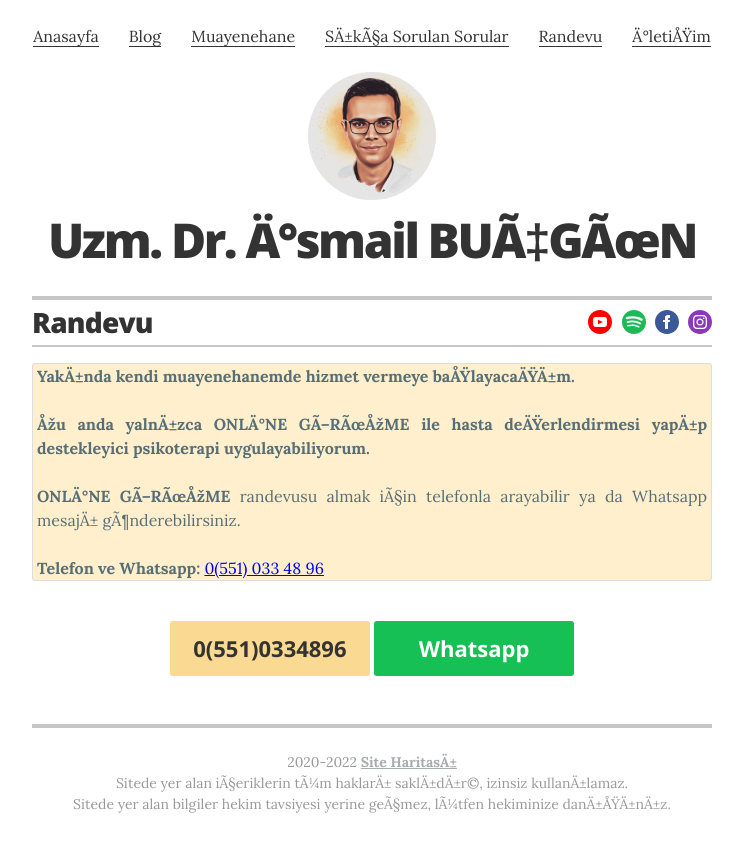
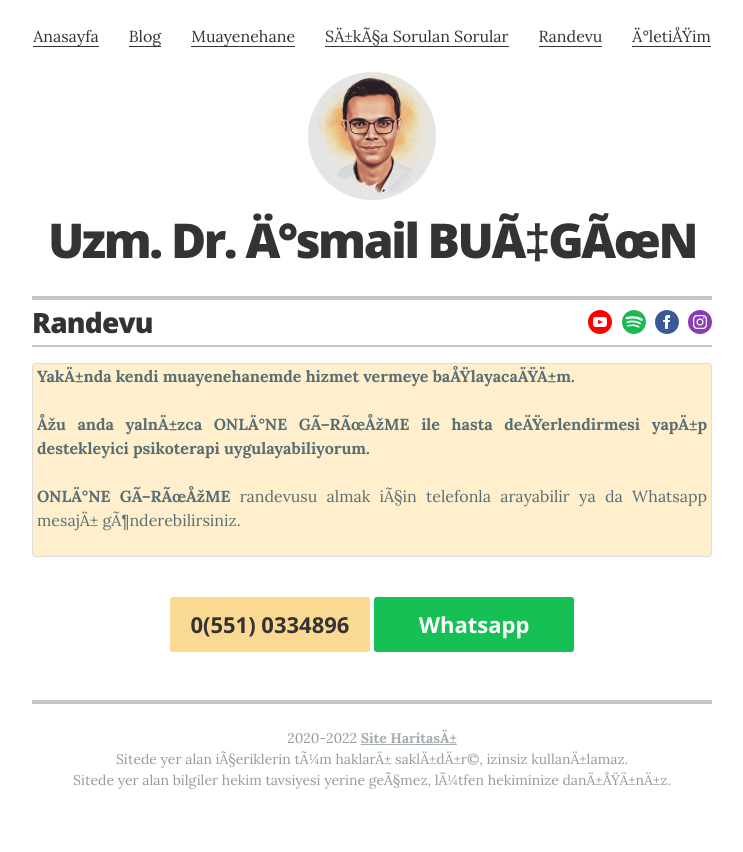
Before and after one commit to ibucgun/ibucgun.github.io, a Jekyll site: the page built from randevu.html, in a window 1280 px wide. Shown: the top 852 px of the page, without its empty margins (268-1011 px from the left). Built offline with Jekyll 4.4.1, drawn with Linux system fonts in a browser that asks for light colours.

Commit message:
Update randevu.html

```diff
--- a/randevu.html
+++ b/randevu.html
@@ -8,9 +8,8 @@ title: Randevu
           <p style="text-align: justify;color: #586e75; border: 01px solid #dddddd; border-radius: 03px; background-color: #FFEFCC; padding-left: 4px;padding-right:4px; padding-top:2px, padding-bottom:2px;">
 		  <b>Yakında kendi muayenehanemde hizmet vermeye başlayacağım. <br><br>Şu anda yalnızca ONLİNE GÖRÜŞME ile hasta değerlendirmesi yapıp destekleyici psikoterapi uygulayabiliyorum.</b><br><br>
 		  <b>ONLİNE GÖRÜŞME</b> randevusu almak için telefonla arayabilir ya da Whatsapp mesajı gönderebilirsiniz.<br><br>
-		  <b>Telefon ve Whatsapp:</b> <a href="tel:+905510334896" title="Ara">0(551) 033 48 96</a>
 		  </p><br>
-       <center><a href="tel:+905510334896" rel="nofollow" class="contact-button no-print" itemprop="email" title="Ara"><b>0(551)0334896</b></a></a>
+       <center><a href="tel:+905510334896" rel="nofollow" class="contact-button no-print" itemprop="email" title="Ara"><b>0(551) 0334896</b></a></a>
 	   <a href="https://api.whatsapp.com/send?phone=+905510334896&text=Merhaba,%20randevu%20hakkında%20bilgi%20almak%20istiyorum" rel="nofollow" class="whatsapp-button no-print" itemprop="email"><b>Whatsapp</b></a></center>
 
 
```
